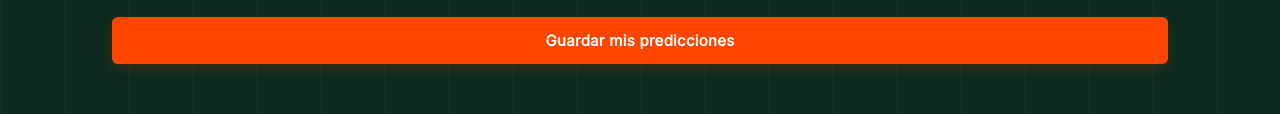
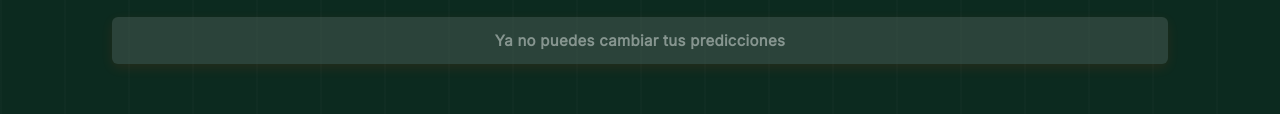
Before and after one commit to camiloederson/losUrbinaFE, a plain HTML site: page index.html in a window 1280 px wide. Shown: the part 1007-1121 px from the top of the page. Drawn offline with nearby package versions, Linux system fonts and the light colour scheme; no server answers.

Commit message:
Disabled for my predictions

```diff
--- a/app.js
+++ b/app.js
@@ -333,6 +333,7 @@ async function init(){
   });
 
   document.getElementById('savePredBtn').addEventListener('click', async ()=>{
+    if(e.target.hasAttribute('disabled')) return;
     if(!currentPlayer){
       document.getElementById('predStatus').textContent = 'Primero elige o agrega tu nombre.'; return;
     }
--- a/index.html
+++ b/index.html
@@ -35,7 +35,9 @@
       </div>
       <div id="playerChips" class="chips"></div>
       <div id="predGrid" class="grid"></div>
-      <button id="savePredBtn" class="save-btn" disabled>Guardar mis predicciones</button>
+
+      <button id="savePredBtn" class="save-btn" disabled style="opacity: 0.5; cursor: not-allowed; background: var(--clr-pending, #4a5d55);">Ya no puedes cambiar tus predicciones</button>
+
       <span id="predStatus" class="status"></span>
     </section>
 
```
